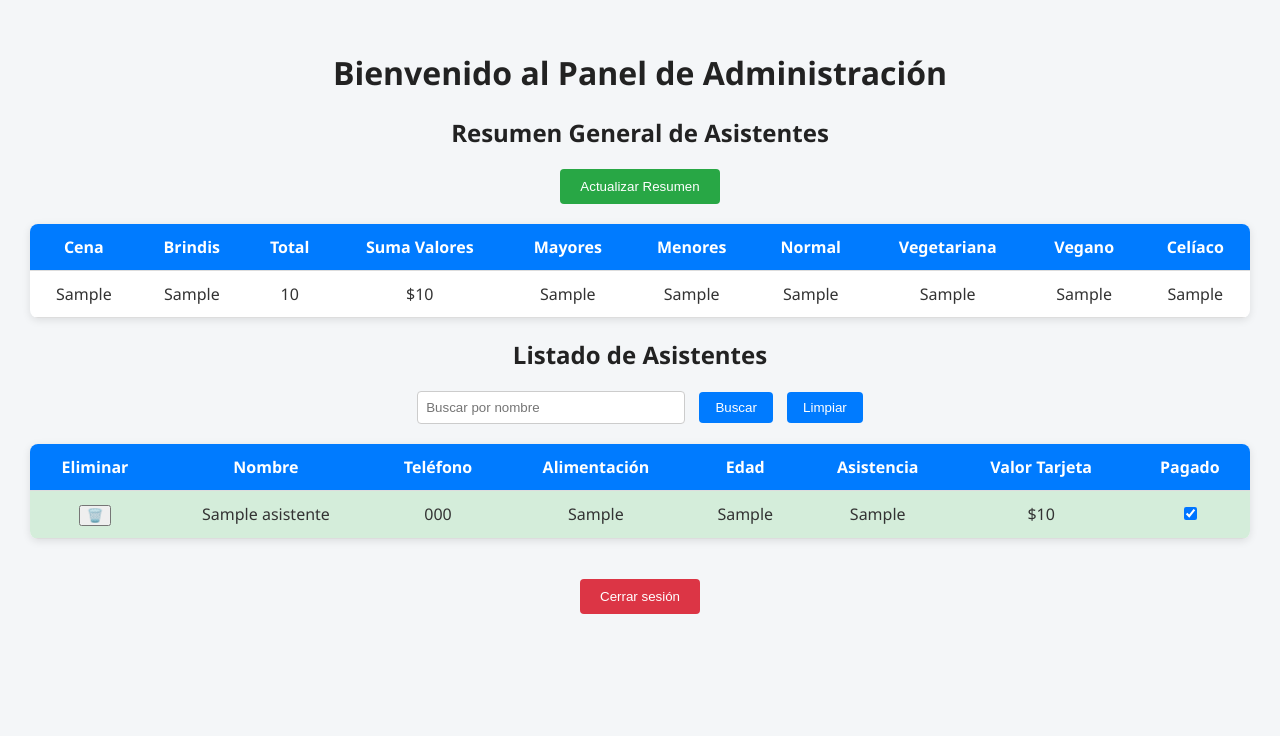
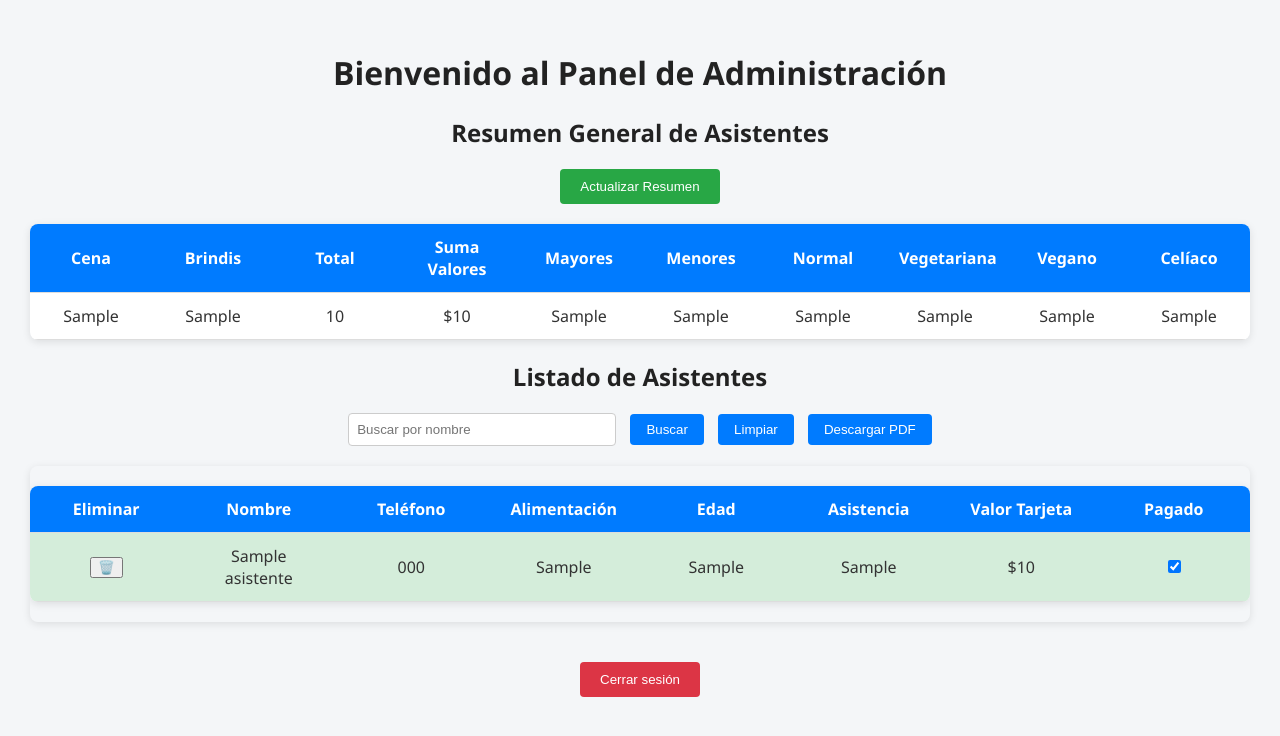
Before and after one commit to facubotto13/quince.Mia, a PHP site: page /bienvenida.php in a window 1280 px wide. Shown: the top 736 px of the page. Run offline with PHP 8.4, Linux system fonts and the light colour scheme; the visitor is signed in with stand-in values (Sample User, id 1); tables that the repository leaves empty or names only in its code hold one stand-in row (values such as "Sample post"); some libraries are stand-ins or nearby versions.

Commit message:
En la wawa

```diff
--- a/plublic_html/bienvenida.php
+++ b/plublic_html/bienvenida.php
@@ -15,16 +15,18 @@ if (isset($_GET['buscar']) && !empty(trim($_GET['buscar']))) {
     $nombre_busqueda = trim($_GET['buscar']);
     $sql_asistentes = "SELECT nombre, telefono, alimentacion, edad, asistencia, valor_tarjeta, pagado
                        FROM asistentes
-                       WHERE nombre LIKE ?";
+                       WHERE nombre LIKE ?
+                       ORDER BY nombre ASC";  // <-- agregar ORDER BY también aquí para consistencia
     $stmt = $conn->prepare($sql_asistentes);
     $like_param = '%' . $nombre_busqueda . '%';
     $stmt->bind_param("s", $like_param);
     $stmt->execute();
     $result_asistentes = $stmt->get_result();
 } else {
-    $sql_asistentes = "SELECT nombre, telefono, alimentacion, edad, asistencia, valor_tarjeta, pagado FROM asistentes";
+    $sql_asistentes = "SELECT nombre, telefono, alimentacion, edad, asistencia, valor_tarjeta, pagado FROM asistentes ORDER BY nombre ASC";
     $result_asistentes = $conn->query($sql_asistentes);
 }
+
 
 if (!$result_asistentes) {
     die("Error en la consulta asistentes: " . $conn->error);
@@ -42,7 +44,7 @@ if (!$result_resumen) {
 <html lang="es">
 <head>
     <meta charset="UTF-8">
-    <title>Panel de Administración</title>
+    <title>Panel de Administracións</title>
     <style>
         body {
             font-family: 'Segoe UI', sans-serif;
@@ -74,6 +76,8 @@ if (!$result_resumen) {
         }
 
         th {
+           position: sticky;
+           top: 0;
             background-color: #007bff;
             color: white;
         }
@@ -142,8 +146,27 @@ if (!$result_resumen) {
         .cerrar-sesion button:hover {
             background-color: #c82333;
         }
+        .tabla-scrollable {
+    max-height: 480px;
+    overflow-y: auto;
+    border-radius: 8px;
+    box-shadow: 0 2px 8px rgba(0, 0, 0, 0.1);
+}
+
+/* Asegura que la tabla use layout fijo para sticky */
+table {
+    border-collapse: collapse;
+    width: 100%;
+    table-layout: fixed;
+}
+
+
     </style>
 </head>
+<script src="https://cdnjs.cloudflare.com/ajax/libs/jspdf/2.5.1/jspdf.umd.min.js"></script>
+<script src="https://cdnjs.cloudflare.com/ajax/libs/jspdf-autotable/3.5.28/jspdf.plugin.autotable.min.js"></script>
+
+
 <body>
     <h1>Bienvenido al Panel de Administración</h1>
 
@@ -190,9 +213,13 @@ if (!$result_resumen) {
         <input type="text" name="buscar" placeholder="Buscar por nombre" value="<?= htmlspecialchars($nombre_busqueda) ?>">
         <button type="submit">Buscar</button>
         <a href="bienvenida.php"><button type="button">Limpiar</button></a>
+        <button onclick="generarPDF()">Descargar PDF</button>
+
     </form>
 
-    <table>
+    <div class="tabla-scrollable">
+    <table id="tablaAsistentes">
+        <thead>
             <tr>
                 <th>Eliminar</th>
                 <th>Nombre</th>
@@ -203,6 +230,8 @@ if (!$result_resumen) {
                 <th>Valor Tarjeta</th>
                 <th>Pagado</th>
             </tr>
+        </thead>
+        <tbody>
             <?php while ($row = $result_asistentes->fetch_assoc()): ?>
                 <tr class="<?= $row['pagado'] ? 'fila-pagado' : '' ?>">
                     <td>
@@ -223,7 +252,9 @@ if (!$result_resumen) {
                     </td>
                 </tr>
             <?php endwhile; ?>
+        </tbody>
     </table>
+</div>
 
     <div class="cerrar-sesion">
         <form action="logout.php" method="POST">
@@ -307,14 +338,78 @@ if (!$result_resumen) {
                     }
                 } else {
                     alert('Error al actualizar el estado de pago.');
+                    // Revertir checkbox si falla
+                    this.checked = !this.checked;
                 }
             })
             .catch(error => {
                 alert('Error en la solicitud');
                 console.error(error);
+                // Revertir checkbox si falla
+                this.checked = !this.checked;
             });
         });
     });
+
 </script>
+
+<script>
+async function generarPDF() {
+    const { jsPDF } = window.jspdf;
+    const doc = new jsPDF('landscape', 'pt', 'a4');
+
+    const table = document.getElementById('tablaAsistentes');
+    const rows = Array.from(table.querySelectorAll('tbody tr'));
+
+    let totalAsistentes = 0;
+    let totalPagados = 0;
+
+    const data = rows.map(row => {
+        const cells = row.querySelectorAll('td');
+        const pagado = cells[7]?.querySelector('input')?.checked ? "Sí" : "No";
+
+        totalAsistentes++;
+        if (pagado === "Sí") totalPagados++;
+
+        return [
+            // Omitimos el botón "Eliminar"
+            cells[1]?.innerText.trim(),
+            cells[2]?.innerText.trim(),
+            cells[3]?.innerText.trim(),
+            cells[4]?.innerText.trim(),
+            cells[5]?.innerText.trim(),
+            cells[6]?.innerText.trim(),
+            pagado
+        ];
+    });
+
+    doc.text("Listado de Asistentes", 40, 40);
+    doc.autoTable({
+        head: [[
+            'Nombre',
+            'Teléfono',
+            'Alimentación',
+            'Edad',
+            'Asistencia',
+            'Valor Tarjeta',
+            'Pagado'
+        ]],
+        body: data,
+        startY: 60,
+        styles: { fontSize: 10 }
+    });
+
+    const finalY = doc.lastAutoTable.finalY || 60;
+    doc.setFontSize(12);
+    doc.text(`Total de asistentes: ${totalAsistentes}`, 40, finalY + 30);
+    doc.text(`Total que pagaron: ${totalPagados}`, 40, finalY + 50);
+
+    doc.save("ListadoAsistentes.pdf");
+}
+</script>
+
+
+
+
 </body>
 </html>
```
Lines whose indentation alone changed are shown as unchanged.
